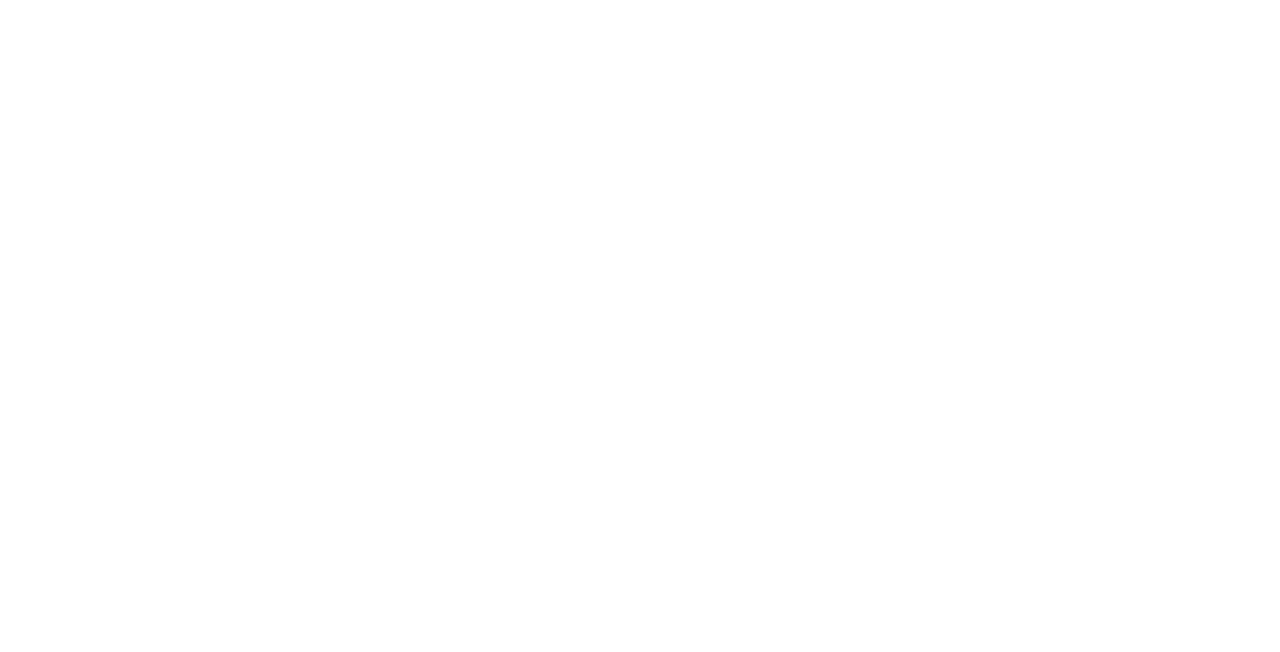
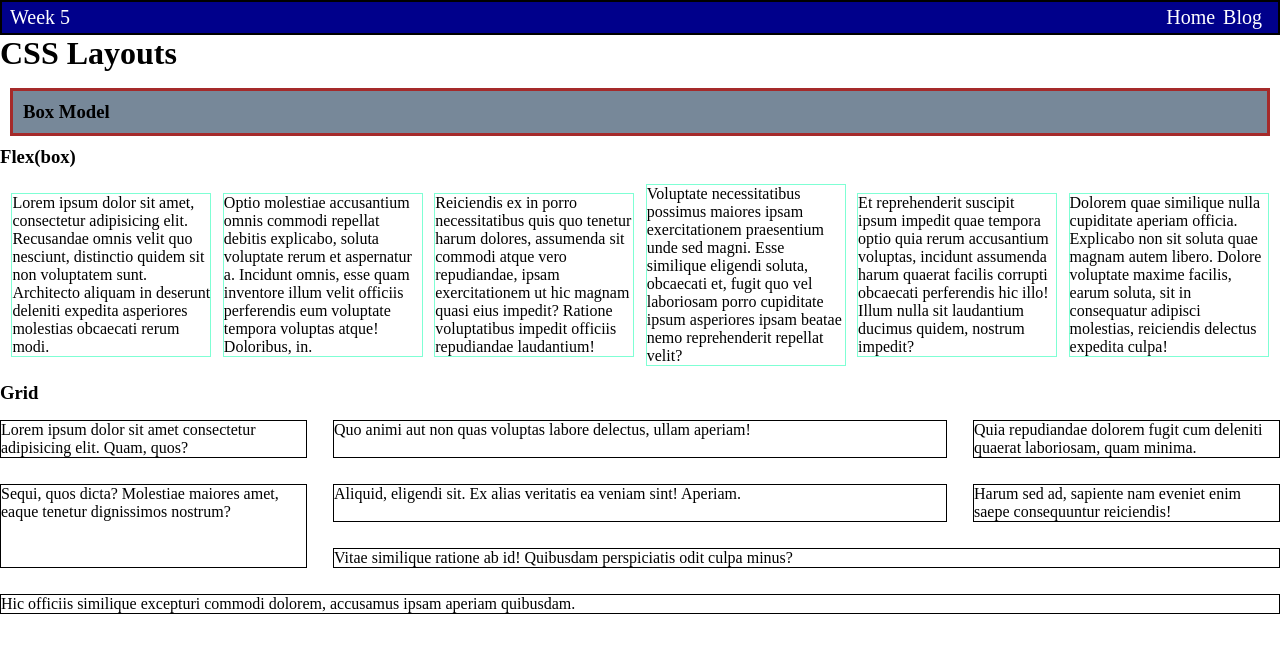
Before and after one commit to corbeard21/Information-Infrastructure, a plain HTML site: page week5/index.html in a window 1280 px wide. Drawn offline with Linux system fonts and the light colour scheme.

Commit message:
week 5 homework 1

```diff
--- /dev/null
+++ b/week5/css/styles.css
@@ -0,0 +1,86 @@
+
+* {
+    margin: 0;
+    padding: 0;
+    box-sizing: border-box;
+}
+
+html, body {
+height: 100%;
+}
+
+h1, h2, h3, h4, h5, h6, p {
+    margin-bottom: 16px;
+}
+#box-model {
+    background-color: lightslategray;
+    padding: 10px;
+    border: 3px solid brown;
+    margin: 10px;
+}
+
+#flexbox {
+    /*height: 600px;*/
+    display: flex;
+    flex-direction: row;
+    flex-wrap: wrap;
+    justify-content: space-evenly;
+    align-items: center;
+}
+
+#flexbox p {
+    width: 200px;
+border: 1px solid aquamarine;
+}
+nav {
+background-color: darkblue;
+border: 2px solid black;
+}
+nav ul {
+    min-height: 30px;
+    width: 100%;
+    display: flex;
+    list-style: none;
+    align-items: center;
+    padding: 4px 8px;
+
+}
+
+nav ul li {
+    margin-right: 8px;
+}
+
+nav ul li a {
+    text-decoration: none;
+    color: white;
+    font-size: 20px;
+
+}
+
+.title {
+    margin-right: auto;
+}
+
+.grid {
+    display: grid;
+    grid-template-columns: 1fr 2fr 1fr;
+    gap: 10px 26px;
+
+}
+
+.grid p {
+    border: 1px solid black;
+
+}
+
+.row-2 {
+    grid-row: span 2;
+}
+
+.col-2 {
+    grid-column: span 2;
+}
+
+.col-3 {
+    grid-column: span 3;
+}
--- a/week5/index.html
+++ b/week5/index.html
@@ -3,9 +3,61 @@
 <head>
     <meta charset="UTF-8">
     <meta name="viewport" content="width=device-width, initial-scale=1.0">
-    <title>Document</title>
+    <title>Week 5 - CSS Layouts</title>
+    <link rel="stylesheet" href="css/styles.css">
 </head>
 <body>
+    <nav>
+        <ul>
+            <li class="title">
+                <a href="index.html">Week 5</a>
+            </li>
+            <li>
+                <a href="index.html">Home</a>
+            </li>
+            <li>
+                <a href="blog.html">Blog</a>
+            </li>
+        </ul>
+    </nav>
+    <h1>CSS Layouts</h1>
 
+    <h3 id="box-model">Box Model</h3>
+
+    <h3>Flex(box)</h3>
+
+    <section id="flexbox">
+        <p>Lorem ipsum dolor sit amet, consectetur adipisicing elit. Recusandae omnis velit quo nesciunt, distinctio quidem sit non voluptatem sunt. Architecto aliquam in deserunt deleniti expedita asperiores molestias obcaecati rerum modi.</p>
+
+        <p>Optio molestiae accusantium omnis commodi repellat debitis explicabo, soluta voluptate rerum et aspernatur a. Incidunt omnis, esse quam inventore illum velit officiis perferendis eum voluptate tempora voluptas atque! Doloribus, in.</p>
+
+        <p>Reiciendis ex in porro necessitatibus quis quo tenetur harum dolores, assumenda sit commodi atque vero repudiandae, ipsam exercitationem ut hic magnam quasi eius impedit? Ratione voluptatibus impedit officiis repudiandae laudantium!</p>
+
+        <p>Voluptate necessitatibus possimus maiores ipsam exercitationem praesentium unde sed magni. Esse similique eligendi soluta, obcaecati et, fugit quo vel laboriosam porro cupiditate ipsum asperiores ipsam beatae nemo reprehenderit repellat velit?</p>
+
+        <p>Et reprehenderit suscipit ipsum impedit quae tempora optio quia rerum accusantium voluptas, incidunt assumenda harum quaerat facilis corrupti obcaecati perferendis hic illo! Illum nulla sit laudantium ducimus quidem, nostrum impedit?</p>
+
+        <p>Dolorem quae similique nulla cupiditate aperiam officia. Explicabo non sit soluta quae magnam autem libero. Dolore voluptate maxime facilis, earum soluta, sit in consequatur adipisci molestias, reiciendis delectus expedita culpa!</p>
+    </section>
+
+    <h3>Grid</h3>
+
+    <section class="grid">
+        <p>Lorem ipsum dolor sit amet consectetur adipisicing elit. Quam, quos?</p>
+
+        <p>Quo animi aut non quas voluptas labore delectus, ullam aperiam!</p>
+
+        <p>Quia repudiandae dolorem fugit cum deleniti quaerat laboriosam, quam minima.</p>
+
+        <p class="row-2">Sequi, quos dicta? Molestiae maiores amet, eaque tenetur dignissimos nostrum?</p>
+
+        <p>Aliquid, eligendi sit. Ex alias veritatis ea veniam sint! Aperiam.</p>
+
+        <p>Harum sed ad, sapiente nam eveniet enim saepe consequuntur reiciendis!</p>
+
+        <p class="col-2">Vitae similique ratione ab id! Quibusdam perspiciatis odit culpa minus?</p>
+
+        <p class="col-3">Hic officiis similique excepturi commodi dolorem, accusamus ipsam aperiam quibusdam.</p>
+    </section>
 </body>
 </html>
```
Also changed, not shown: week5/blog.html (added, +28 -0 lines).
